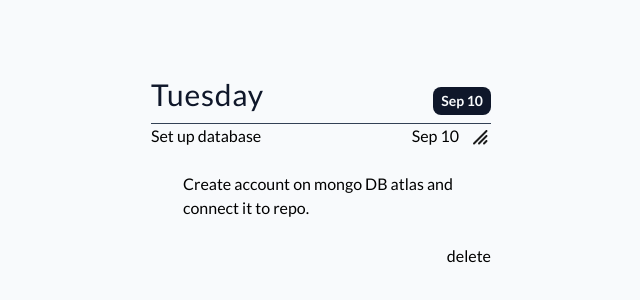
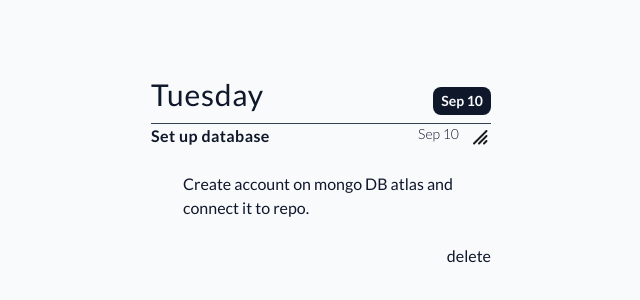
Before and after one commit to DagnaSchmidt/backend-task-manager-assignment, a Next.js app: page / in a window 1280 px wide. Shown: the part 228-528 px from the top of the page, without its empty margins (319-959 px from the left). Built offline with nearby package versions, Linux system fonts and the light colour scheme.

Commit message:
style(task): added style to task component

```diff
--- a/src/components/task/Task.tsx
+++ b/src/components/task/Task.tsx
@@ -13,7 +13,10 @@ const Task = ({
 
     return (
         <div
-            className='flex flex-col'
+            className={[
+                'flex flex-col',
+                isDone ? 'text-slate-500' : 'text-slate-900'
+            ].join(' ')}
         >
 
             <div
@@ -21,14 +24,24 @@ const Task = ({
             >
                 <div>
                     {/* checkbox */}
-                    <p>
+                    <p
+                        className={[
+                            'text-base tracking-wide',
+                            isDone ? 'line-through font-light' : 'font-semibold'
+                        ].join(' ')}
+                    >
                         {title}
                     </p>
                 </div>
                 <div
                     className='flex gap-2'
                 >
-                    <p>
+                    <p
+                        className={[
+                            'text-sm font-light',
+                            isDone ? 'line-through' : ''
+                        ].join(' ')}
+                    >
                         {dueDate?.toString().slice(3, 10)}
                     </p>
                     <button
```
